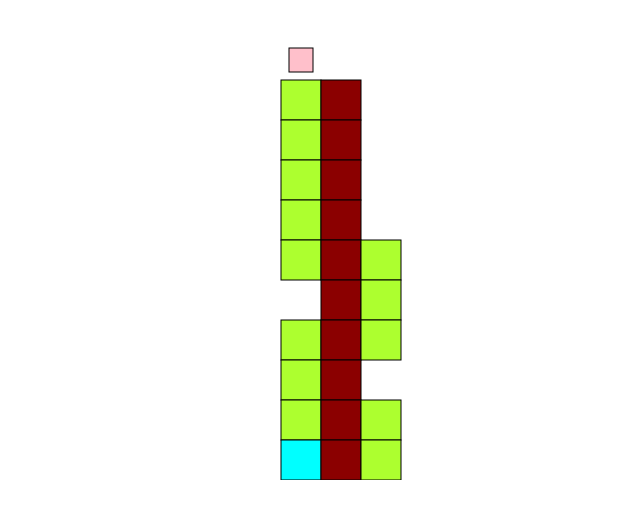
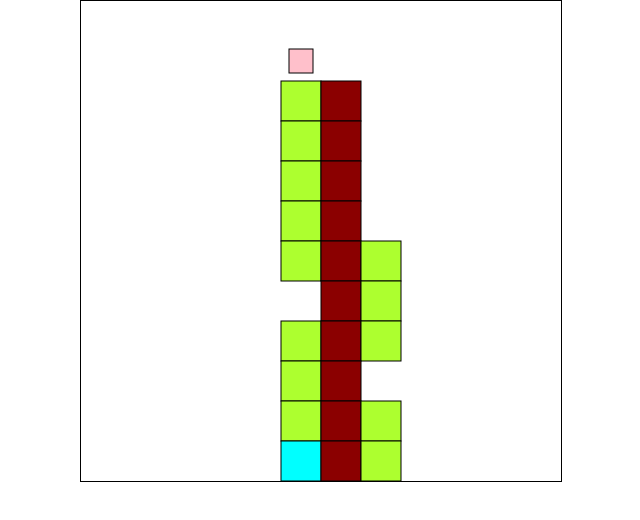
Before and after one commit to ukikagi/pink-virus-puzzle, a React (Create React App) app: page / in a window 1280 px wide. Shown: the top 520 px of the page, without its empty margins (319-959 px from the left). Built offline with nearby package versions, Linux system fonts and the light colour scheme.

Commit message:
Clean up a bit

```diff
--- a/src/index.css
+++ b/src/index.css
@@ -11,3 +11,9 @@ code {
   font-family: source-code-pro, Menlo, Monaco, Consolas, 'Courier New',
     monospace;
 }
+
+canvas {
+  display: block;
+  margin: auto;
+  border: 1px solid black;
+}
--- a/src/utils.ts
+++ b/src/utils.ts
@@ -4,12 +4,6 @@ export function range(n: number): number[] {
     .map((_, i) => i);
 }
 
-export function make2dArray<T>(h: number, w: number, value: T): T[][] {
-  return Array(h)
-    .fill(0)
-    .map(() => Array(w).fill(value));
-}
-
 export function clone2dArray<T>(xss: T[][]): T[][] {
   return xss.map((xs) => [...xs]);
 }
```
